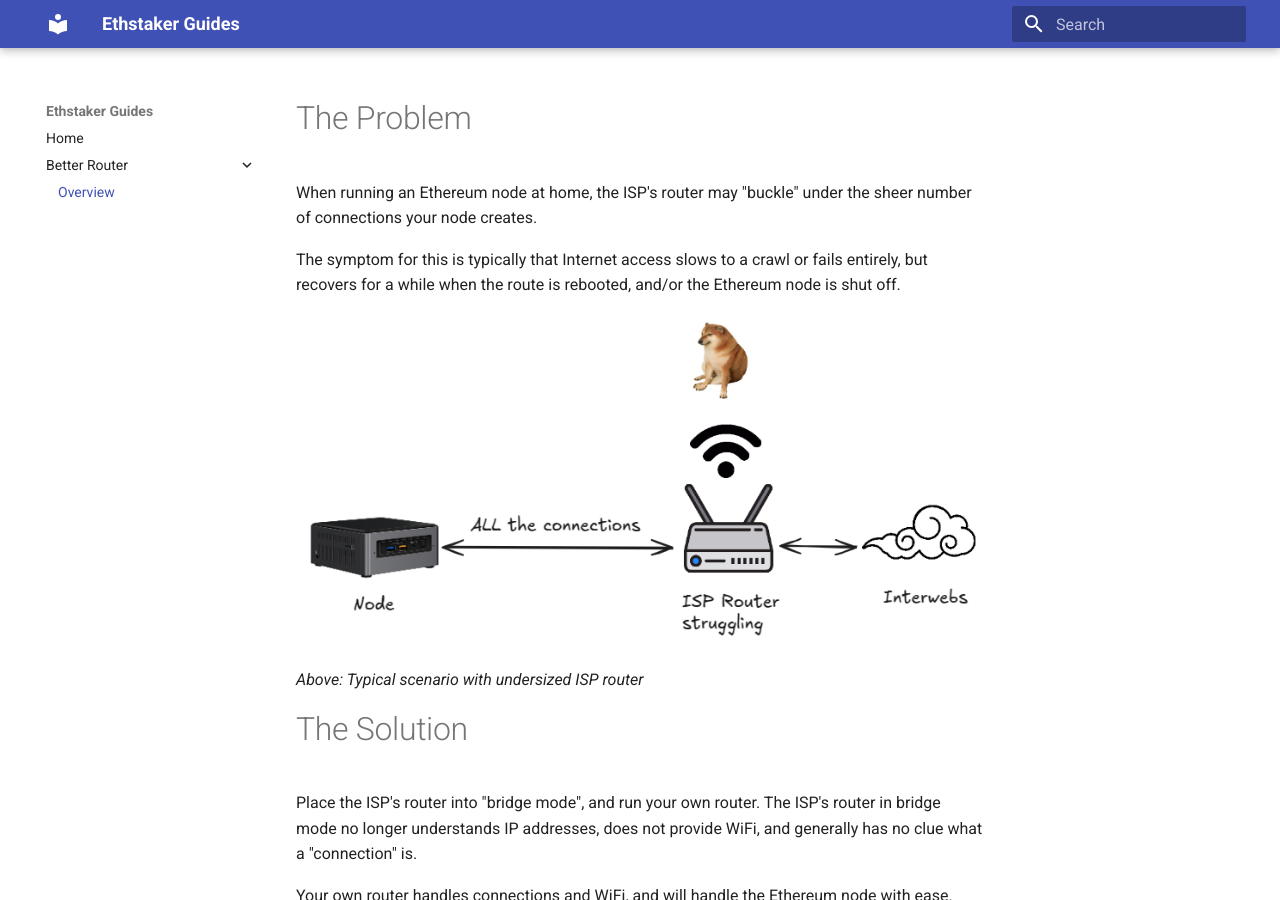
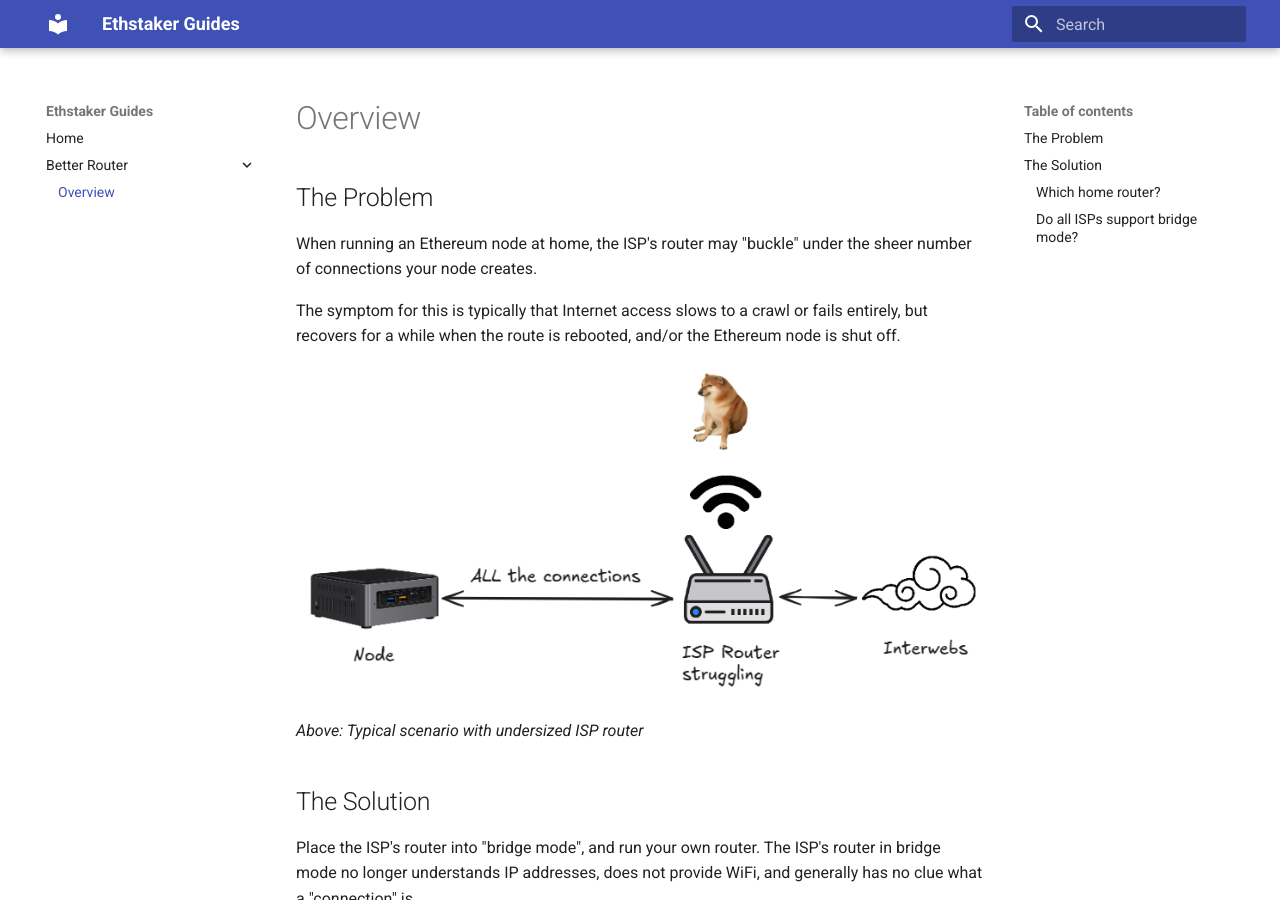
Before and after one commit to eth-educators/ethstaker-guides, an MkDocs documentation site: the page built from docs/home-router/overview.md, in a window 1280 px wide and 900 px high. Built offline with MkDocs 1.6.1 and Material for MkDocs 9.7.7, drawn with Linux system fonts in a browser that asks for light colours.

Commit message:
TOC (#115)

```diff
--- a/docs/home-router/overview.md
+++ b/docs/home-router/overview.md
@@ -1,4 +1,4 @@
-# The Problem
+## The Problem
 
 When running an Ethereum node at home, the ISP's router may "buckle" under the sheer number of connections your node creates.
 
@@ -9,7 +9,7 @@ route is rebooted, and/or the Ethereum node is shut off.
 
 *Above: Typical scenario with undersized ISP router*
 
-# The Solution
+## The Solution
 
 Place the ISP's router into "bridge mode", and run your own router. The ISP's router in bridge mode no longer understands
 IP addresses, does not provide WiFi, and generally has no clue what a "connection" is.
@@ -23,7 +23,7 @@ provide good support for issues with the line. This also simplifies setup.
 
 *Above: We do not know whether Vitalik actually approves of this setup*
 
-## Which home router?
+### Which home router?
 
 Most home routers in the USD 200+ range should do great. Two models are particularly well liked, the
 [Netgear RS line](https://www.netgear.com/home/wifi/routers/listing-filter/ax-wifi7/), and the
@@ -36,7 +36,7 @@ We've documented Netgear, and are interested in receiving screen shots and a wal
 does not work well, and cannot handle GBit Internet. If you have one on Comcast in bridge mode, and it works for you, please get in touch so we can
 document it, including minimum firmware version, any specific settings to make it work, and throughput restrictions.
 
-## Do all ISPs support bridge mode?
+### Do all ISPs support bridge mode?
 
 Not all ISPs do.
 
```
